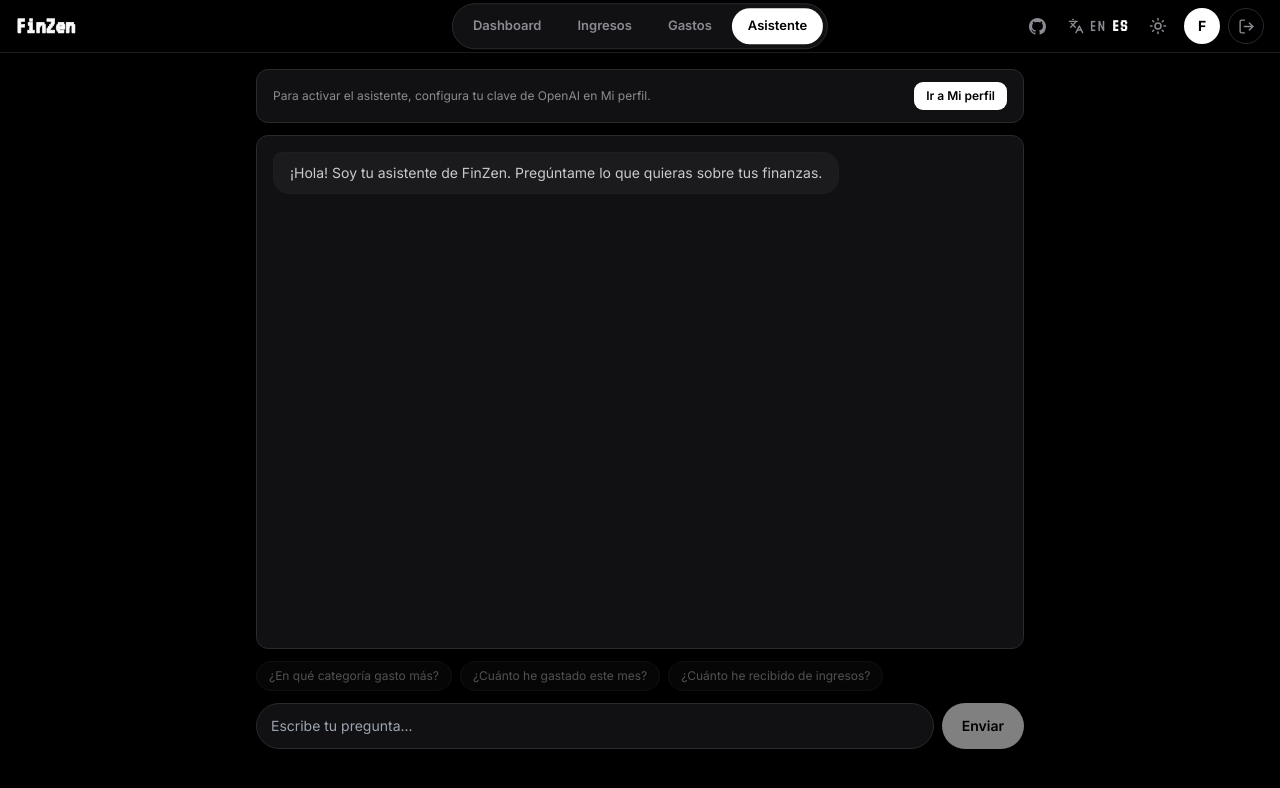
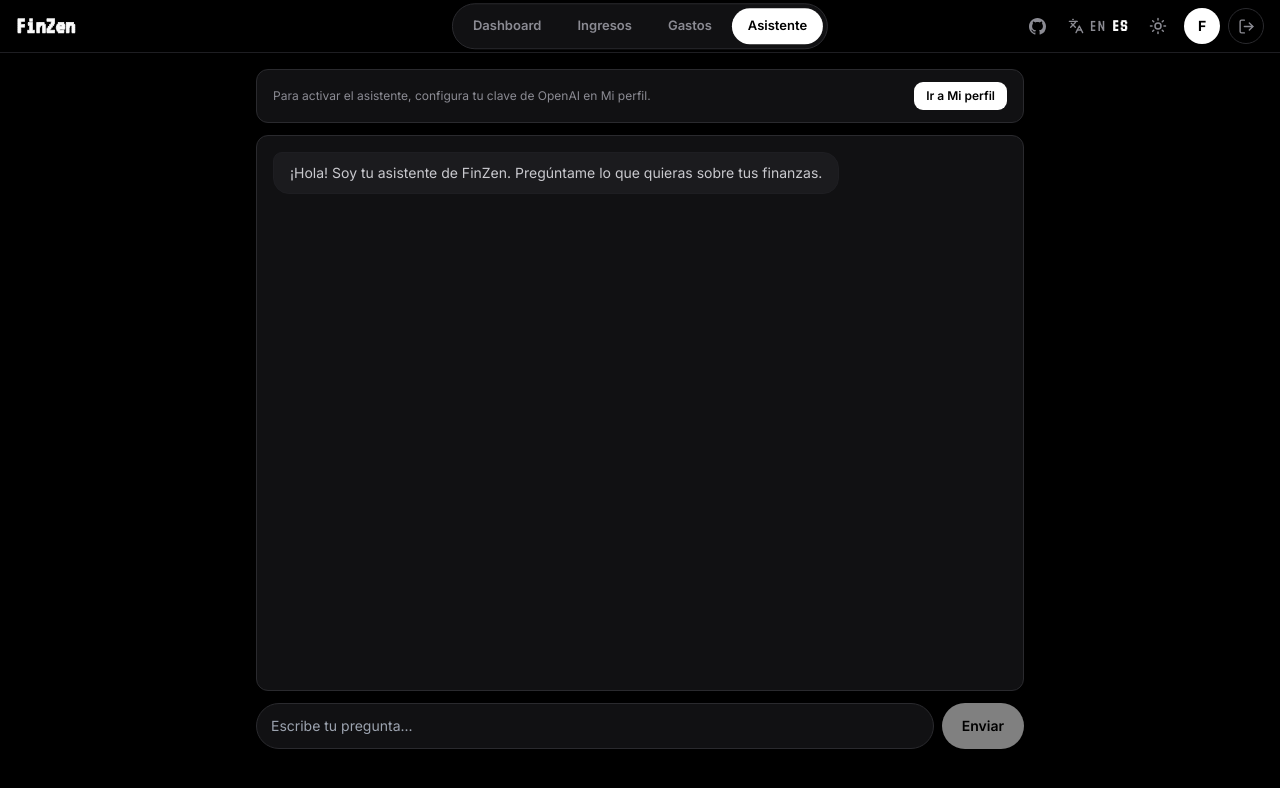
Before and after one commit to UTEC-AII/finzen-webui, a Next.js app: page /assistant in a window 1280 px wide. Shown: the top 788 px of the page. Built offline with nearby package versions, Linux system fonts and the light colour scheme; no server answers.

Commit message:
Asistente: quitar las preguntas sugeridas

```diff
--- a/src/app/(dashboard)/assistant/page.tsx
+++ b/src/app/(dashboard)/assistant/page.tsx
@@ -15,22 +15,9 @@ interface Message {
   text: string;
 }
 
-const SUGGESTIONS = {
-  es: [
-    "¿En qué categoría gasto más?",
-    "¿Cuánto he gastado este mes?",
-    "¿Cuánto he recibido de ingresos?",
-  ],
-  en: [
-    "Which category do I spend the most on?",
-    "How much have I spent this month?",
-    "How much income have I received?",
-  ],
-};
-
 export default function AssistantPage() {
   const user = useUser();
-  const { t, lang } = useI18n();
+  const { t } = useI18n();
   const { configured } = useOpenAIKey();
   const [messages, setMessages] = useState<Message[]>([]);
   const [input, setInput] = useState("");
@@ -106,19 +93,6 @@ export default function AssistantPage() {
         )}
       </div>
 
-      <div className="mt-3 flex flex-wrap gap-2">
-        {SUGGESTIONS[lang].map((suggestion) => (
-          <button
-            key={suggestion}
-            onClick={() => ask(suggestion)}
-            disabled={loading || !configured}
-            className="rounded-full border border-border bg-surface px-3 py-1.5 text-xs text-text-soft transition hover:text-text disabled:opacity-40"
-          >
-            {suggestion}
-          </button>
-        ))}
-      </div>
-
       <form onSubmit={onSubmit} className="mt-3 flex gap-2">
         <Input
           value={input}
```
